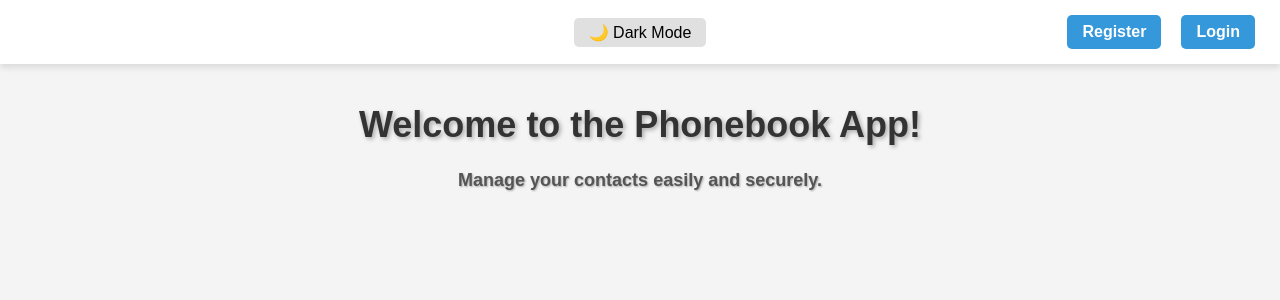
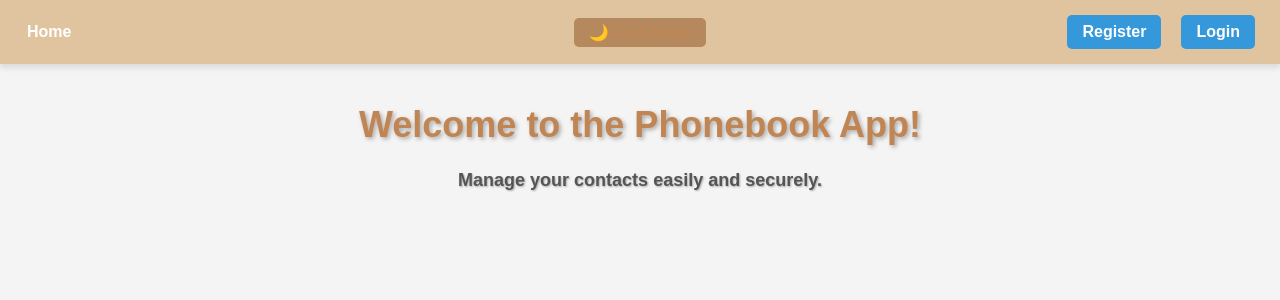
Before and after one commit to YevheniiaZalevska/phonebook, a React (Vite) app: page / in a window 1280 px wide. Shown: the top 300 px of the page. Built offline with nearby package versions, Linux system fonts and the light colour scheme.

Commit message:
Update index.css

```diff
--- a/src/index.css
+++ b/src/index.css
@@ -46,19 +46,23 @@ body {
 }
 
 :root {
-  --background-color: #f9f9f9;
-  --text-color: #333;
-  --nav-bg: #ffffff;
-  --button-bg: #e0e0e0;
-  --button-text: #000;
+  --background-color: #f3e9dc;
+  --text-color: #c08552;
+  --nav-bg: #e0c4a0;
+  --button-bg: #b6885d;
+  --button-hover: #73411f;
+  --cont-bg: #ffffff;
+  --theme: #f9e4ce;
 }
 
 body.dark {
-  --background-color: #222;
-  --text-color: #fc0000;
-  --nav-bg: #333;
-  --button-bg: #444;
-  --button-text: #fff;
+  --background-color: #4a3f3e;
+  --text-color: #a69d9b;
+  --nav-bg: #392b1c;
+  --button-bg: #303804;
+  --button-hover: #022a16;
+  --cont-bg: #a69d9b;
+  --theme: #62513e;
 }
 
 body {
```
